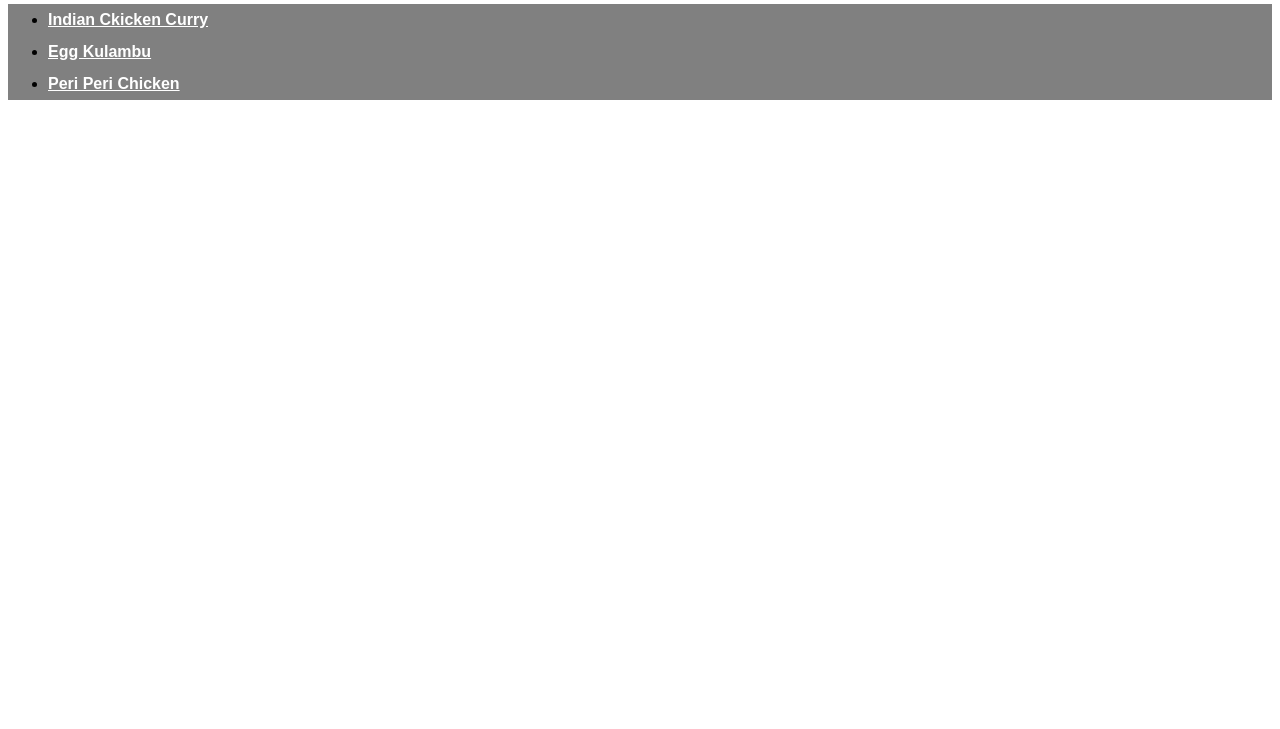
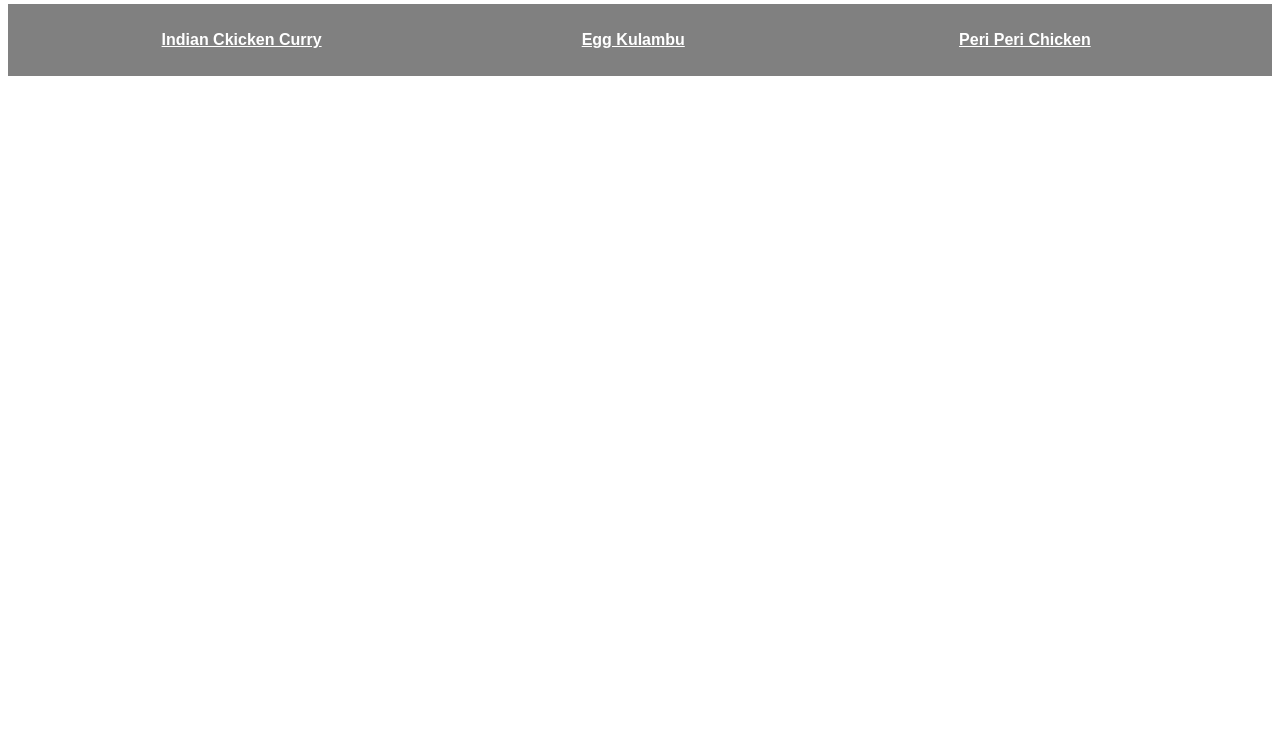
Before and after one commit to R-Dhanush/odin-recipes, a plain HTML site: page index.html in a window 1280 px wide. Shown: the part 71-800 px from the top of the page. Drawn offline with Linux system fonts and the light colour scheme.

Commit message:
Added style to the index file. Added style to the index file layout using margin, padding, display porperties.

```diff
--- a/index.html
+++ b/index.html
@@ -8,10 +8,10 @@
     </head>
     <body>
         <h1>Odin Recipes</h1>
-        <ul>
-            <li><a href="recipes/indian_chicken_curry.html">Indian Ckicken Curry</a></li>
-            <li><a href="recipes/egg_kulambu.html">Egg Kulambu</a></li>
-            <li><a href="recipes/peri_peri_chicken.html">Peri Peri Chicken</a></li>
+        <ul id="recipes">
+            <li class="recipe"><a href="recipes/indian_chicken_curry.html">Indian Ckicken Curry</a></li>
+            <li class="recipe"><a href="recipes/egg_kulambu.html">Egg Kulambu</a></li>
+            <li class="recipe"><a href="recipes/peri_peri_chicken.html">Peri Peri Chicken</a></li>
         </ul>
     </body>
 </html>
--- a/styles.css
+++ b/styles.css
@@ -10,8 +10,17 @@ h1 {
     text-align: center;
 }
 
-ul {
+#recipes {
     background-color: gray;
+}
+
+.recipe {
+    box-sizing: border-box;
+    display: inline-block;
+    width: 30%;
+    margin: 0px 10px;
+    padding: 20px;
+    text-align: center;
 }
 
 a {
```
